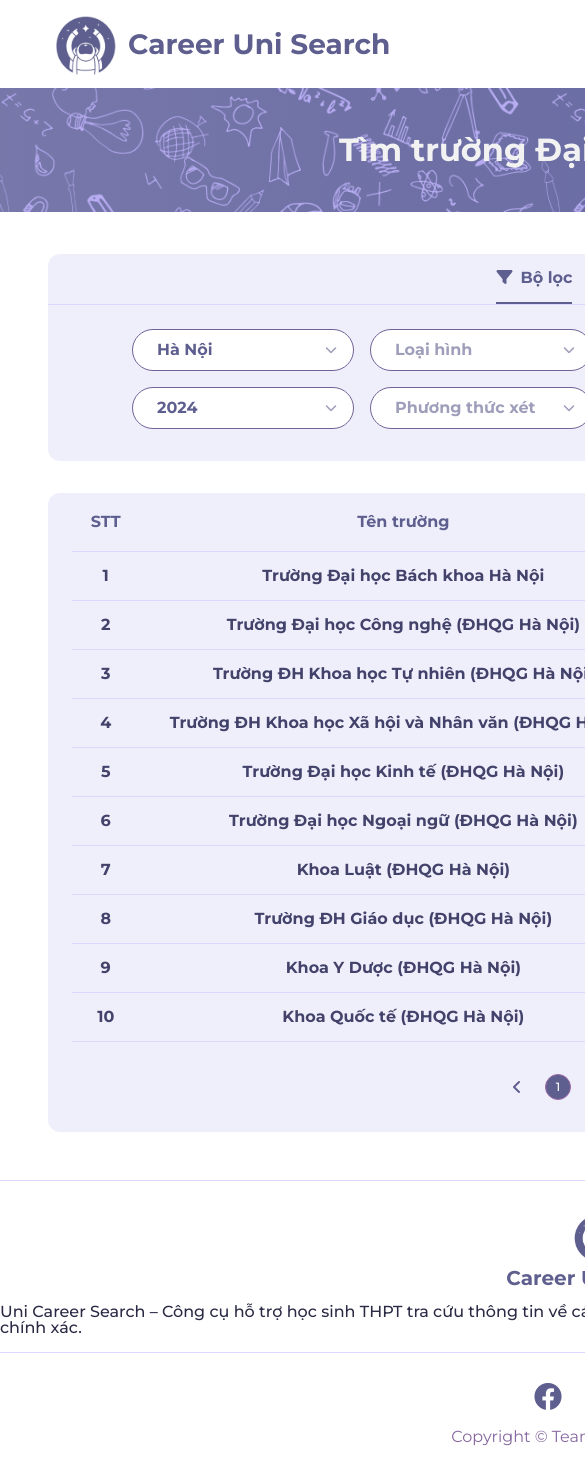
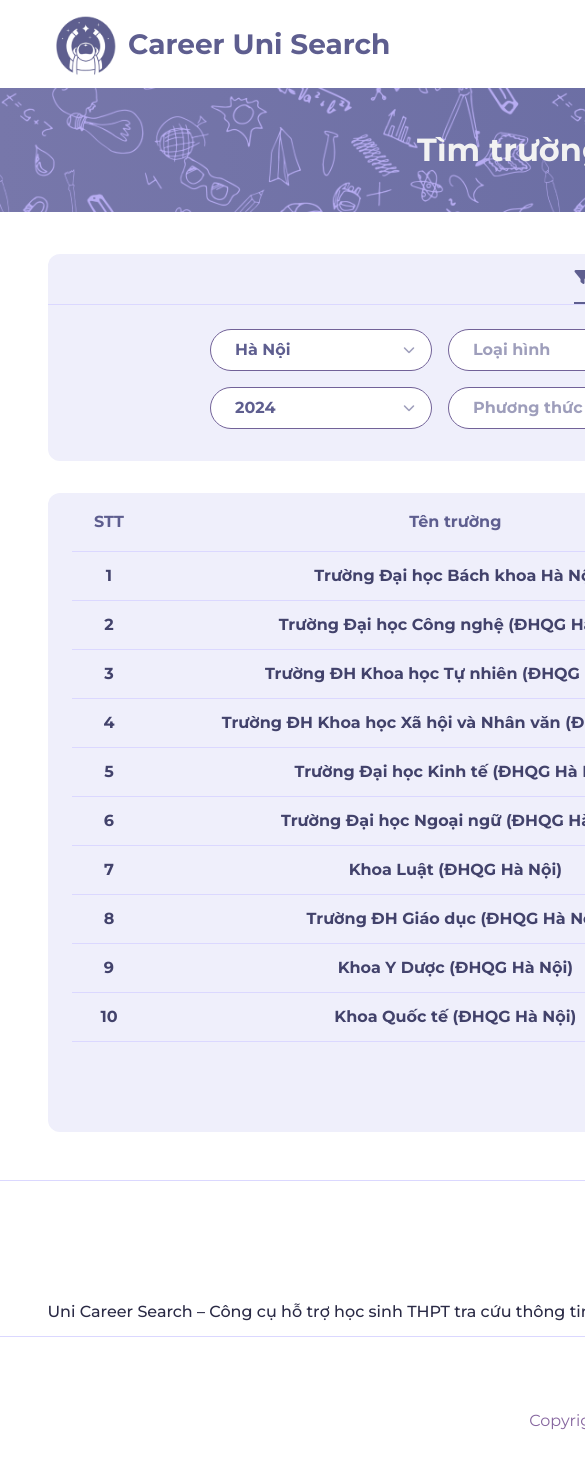
Before and after one commit to careerunisearch/careerunisearch.github.io, a React (Create React App) app: page /#/ in a window 390 px wide. Shown: the top 1484 px of the page, 585 px wide, since content can reach past the window. Built offline with nearby package versions, Linux system fonts and the light colour scheme.

Commit message:
fix UX,UI

```diff
--- a/src/App.css
+++ b/src/App.css
@@ -8,7 +8,7 @@ body {
 /* Mobile < 740px  */
 @media (max-width: 46.1875em) {
   body {
-    min-width: 1200px;
+    min-width: 1356px;
     display: block;
   }
 }
--- a/src/components/FormDetail/FormDetail.css
+++ b/src/components/FormDetail/FormDetail.css
@@ -116,6 +116,10 @@
   border-radius: 0 0 12px 12px;
 }
 
+.form-detail_data_detail_info a {
+  cursor: pointer;
+}
+
 .form-detail_data_detail_info_address {
   display: flex;
   flex-direction: column;
@@ -232,6 +236,7 @@
   display: flex;
   justify-content: center;
   align-items: center;
+  padding-right: 24px;
 }
 
 .form-detail_data_detail_body_info_title_name,
--- a/src/components/TableContent/TableContent.css
+++ b/src/components/TableContent/TableContent.css
@@ -1,7 +1,7 @@
 @import "../../color/color.css";
 
 .table-content {
-  min-width: 1000px;
+  min-width: 1260px;
   min-height: auto;
   margin: 0 48px;
   background-color: var(--background-color-1);
```
